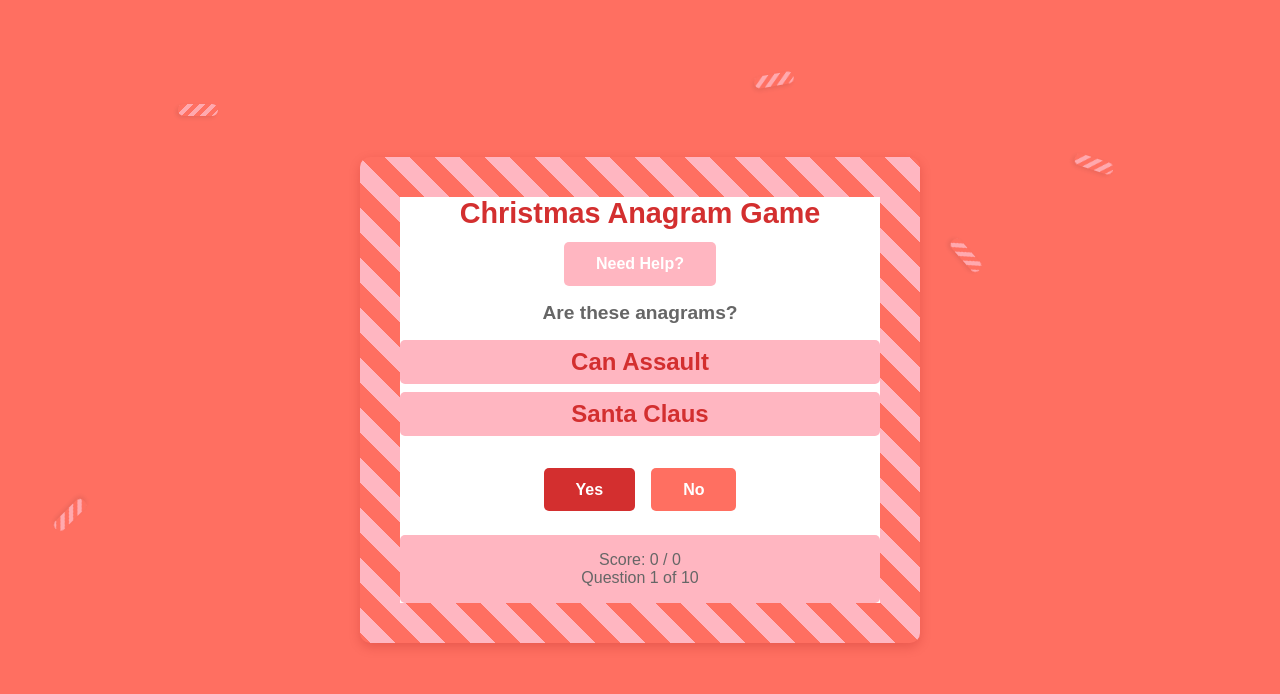
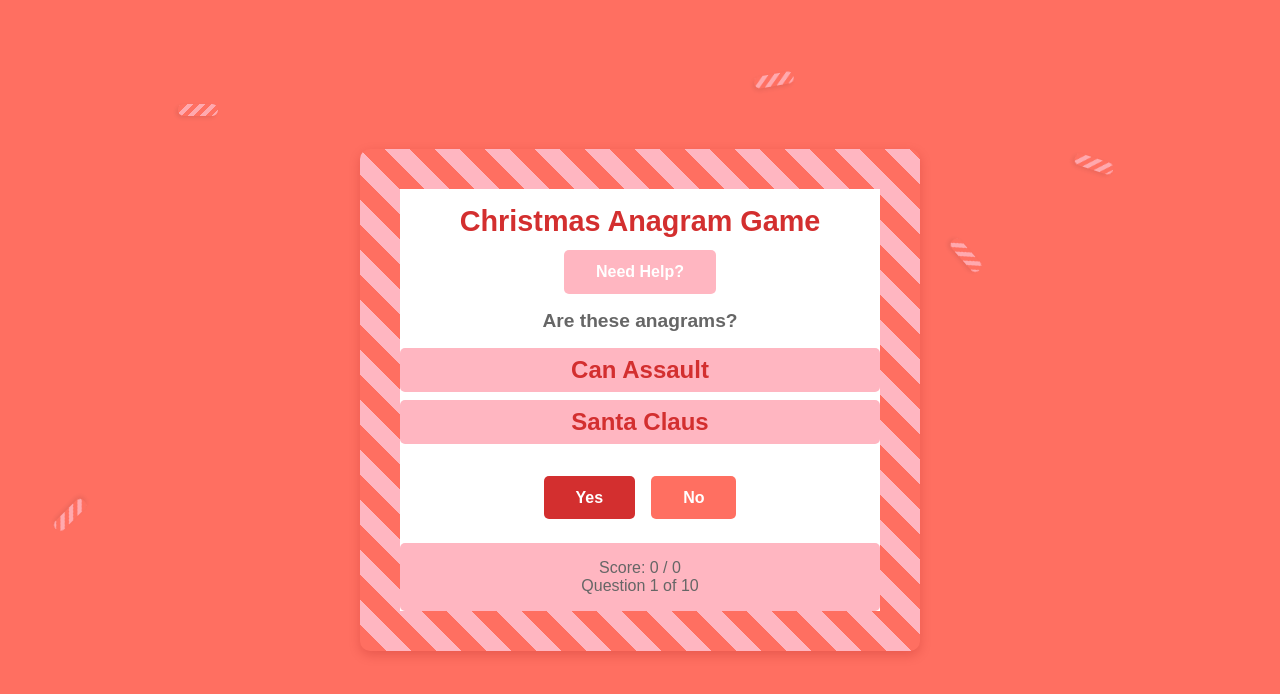
Before and after one commit to TheBIMsider/JavaScriptmas24, a plain HTML site: page Day5/index.html in a window 1280 px wide. Drawn offline with Linux system fonts and the light colour scheme.

Commit message:
Update index.css

```diff
--- a/Day5/index.css
+++ b/Day5/index.css
@@ -111,6 +111,7 @@ h1 {
   text-align: center;
   color: #d32f2f; /* Vibrant red */
   margin-bottom: 0.8rem;
+  margin-top: 1.0rem;
   font-size: 1.8rem;
 }
 
```
